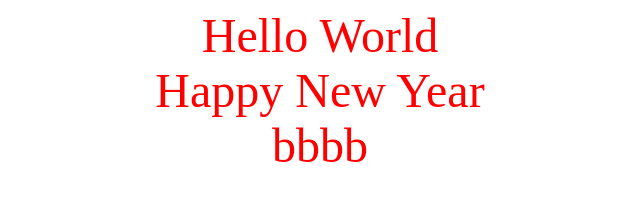
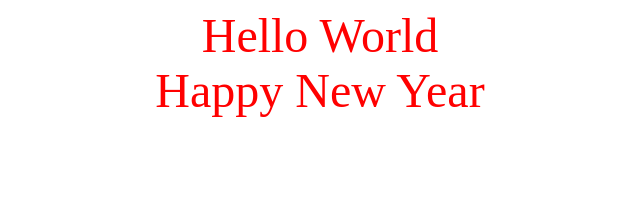
Before and after one commit to marykpln/get-started-git, a plain HTML site: page index.html in a window 1280 px wide. Shown: the whole page, without its empty margins (320-960 px from the left). Drawn offline with Linux system fonts and the light colour scheme.

```diff
--- a/index.html
+++ b/index.html
@@ -9,6 +9,5 @@
   <body>
     <div>Hello World</div>
     <div>Happy New Year</div>
-    <div>bbbb</div>
   </body>
 </html>
```
